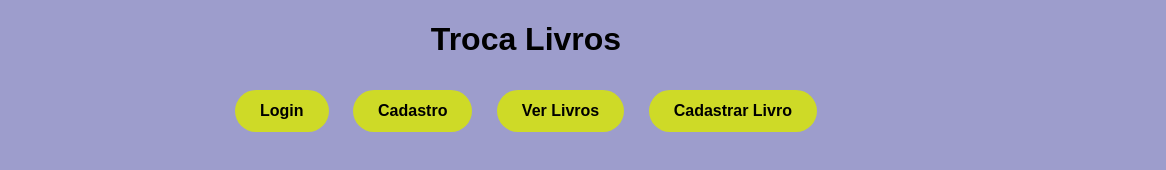
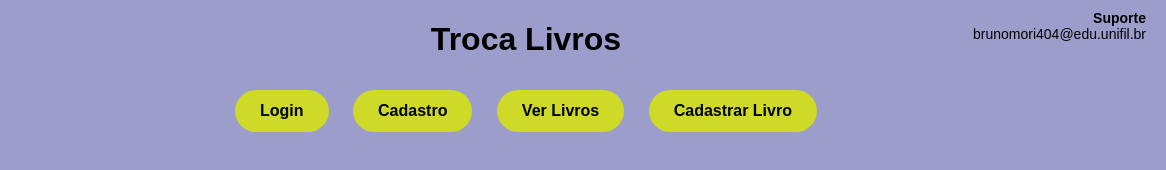
Before and after one commit to brunogabriel200/trocalivros, a website: page index.html in a window 1280 px wide. Shown: the full height of the page, 114-1280 px from the left. Drawn offline with Linux system fonts and the light colour scheme.

Commit message:
Update index.html

```diff
--- a/index.html
+++ b/index.html
@@ -7,6 +7,11 @@
     <link rel="stylesheet" href="styles/style.css">
 </head>
 <body>
+  <div class="suporte">
+    <strong>Suporte</strong><br>
+    brunomori404@edu.unifil.br
+  </div>
+
     <img src="images/logo.png" alt="Logo Troca Livros" class="logo">
 
 
```
